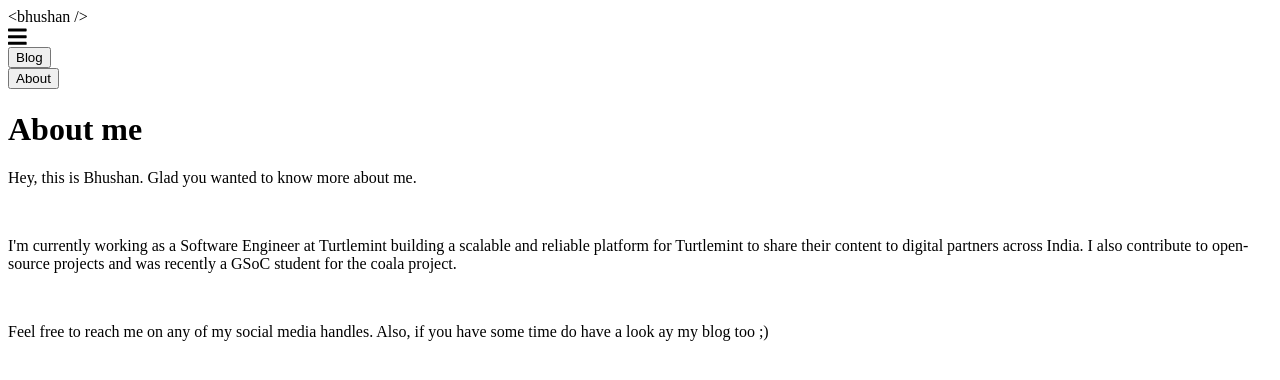
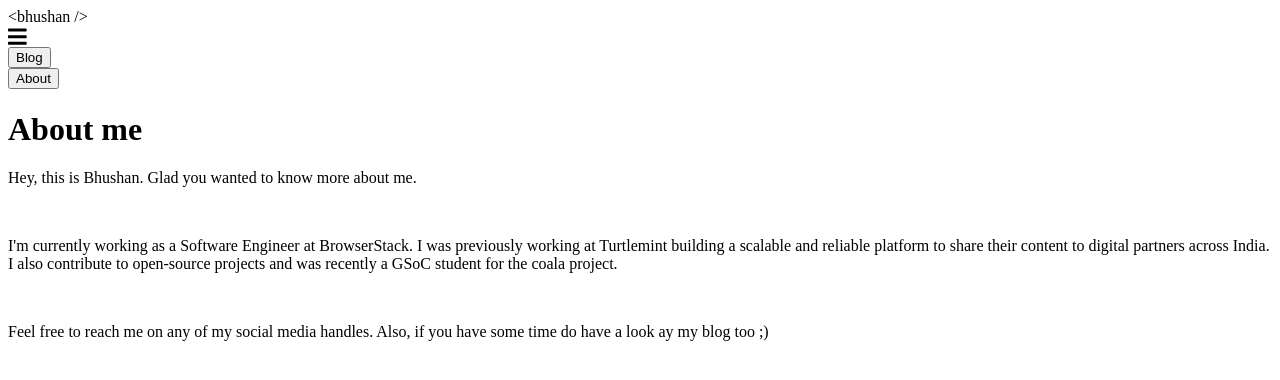
Before and after one commit to bkhanale/bhushankhanale.com, a Next.js app: page /about in a window 1280 px wide. Shown: the top 380 px of the page. Built offline with nearby package versions, Linux system fonts and the light colour scheme.

Commit message:
Change current workplace to BrowserStack

```diff
--- a/pages/about.js
+++ b/pages/about.js
@@ -11,11 +11,11 @@ const About = () => {
           <p>Hey, this is Bhushan. Glad you wanted to know more about me.</p>
           <br />
           <p>
-            I&apos;m currently working as a Software Engineer at Turtlemint
-            building a scalable and reliable platform for Turtlemint to share
-            their content to digital partners across India. I also contribute to
-            open-source projects and was recently a GSoC student for the coala
-            project.
+            I&apos;m currently working as a Software Engineer at BrowserStack. I
+            was previously working at Turtlemint building a scalable and
+            reliable platform to share their content to digital partners across
+            India. I also contribute to open-source projects and was recently a
+            GSoC student for the coala project.
           </p>
           <br />
           <p>
```
